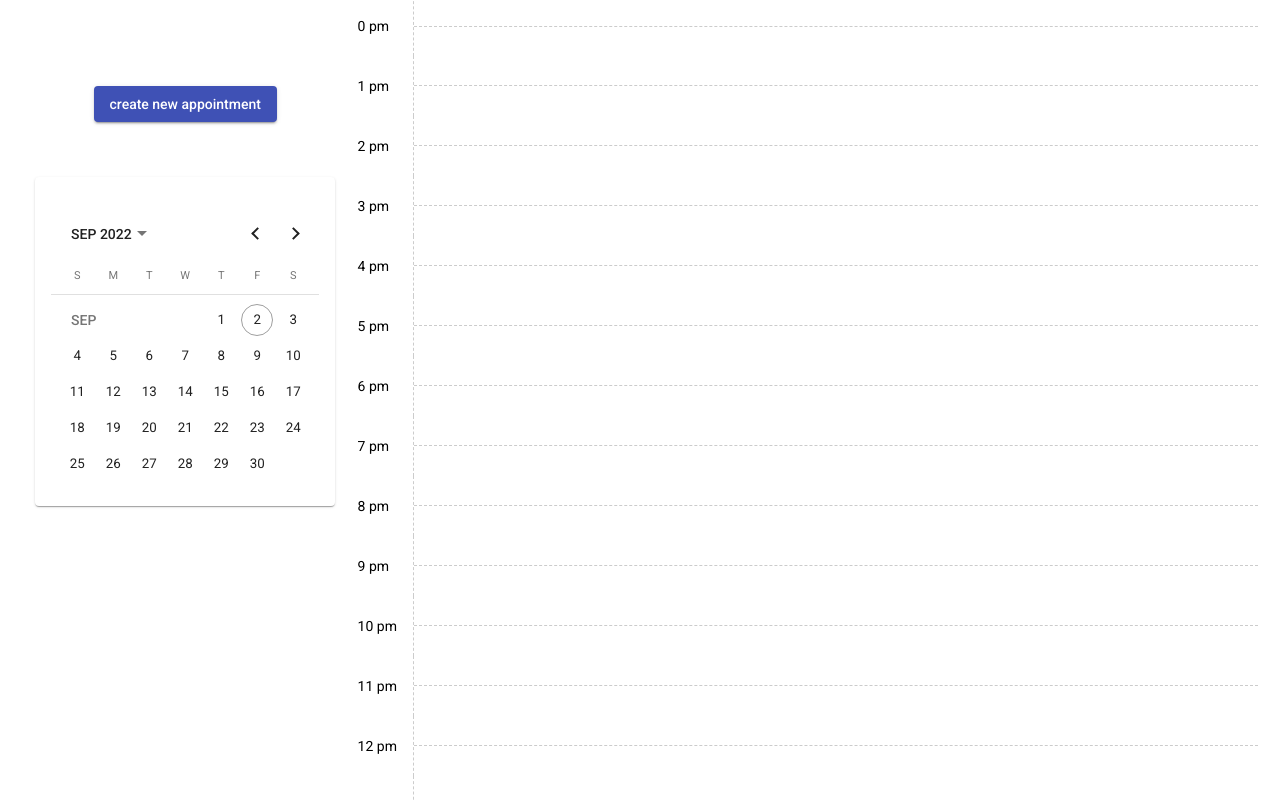
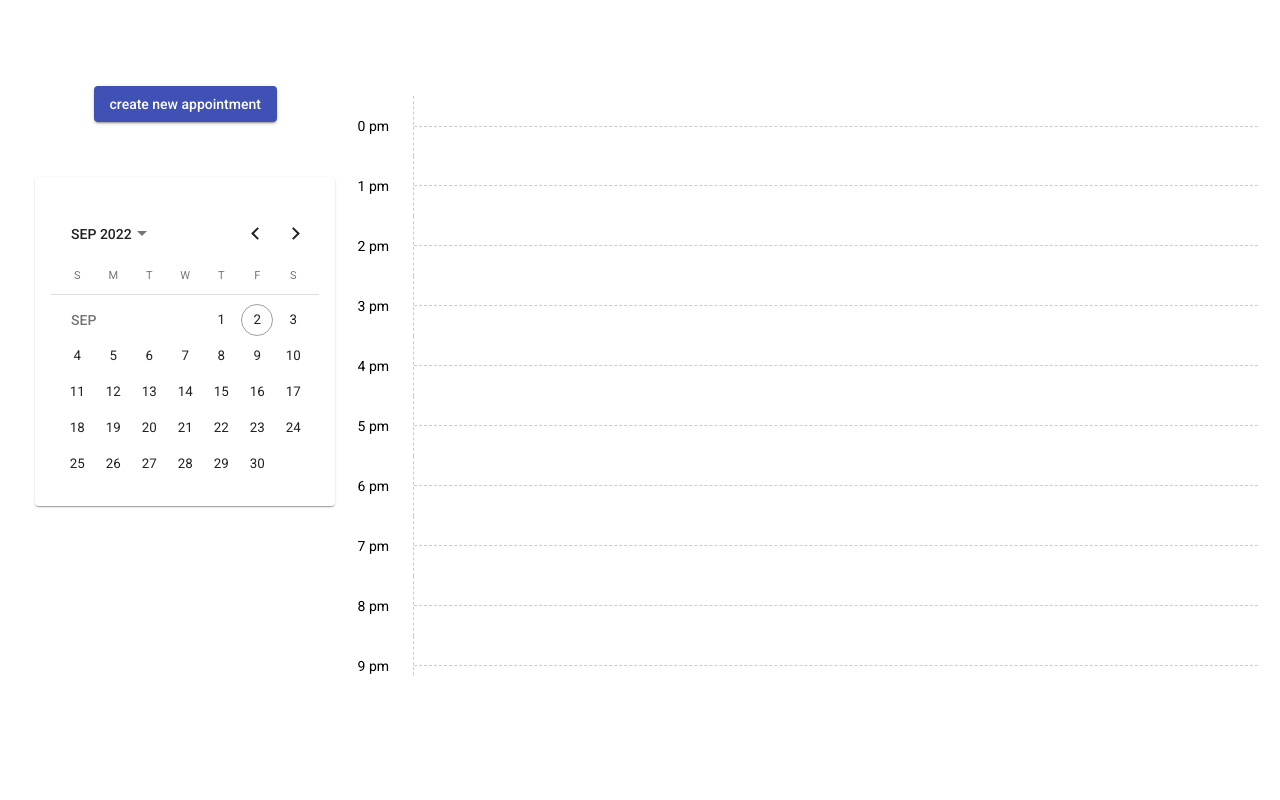
Before and after one commit to AvtoMerebashvili/Calendar-app, an Angular app: page / in a window 1280 px wide. Shown: the top 800 px of the page. Built offline with nearby package versions, Linux system fonts and the light colour scheme.

Commit message:
feat(styles): some refactor

```diff
--- a/src/app/features/calendar/components/book-view/book-view.component.scss
+++ b/src/app/features/calendar/components/book-view/book-view.component.scss
@@ -1,7 +1,6 @@
 .component {
   height: 100vh;
   display: flex;
-  //   align-items: center;
   justify-content: space-evenly;
   padding: 2% 0 2% 1%;
 
@@ -12,4 +11,9 @@
     align-items: center;
     gap: 8%;
   }
+  .right-side {
+    padding-top: 100px;
+    height: 650px;
+    overflow-y: scroll;
+  }
 }
```
